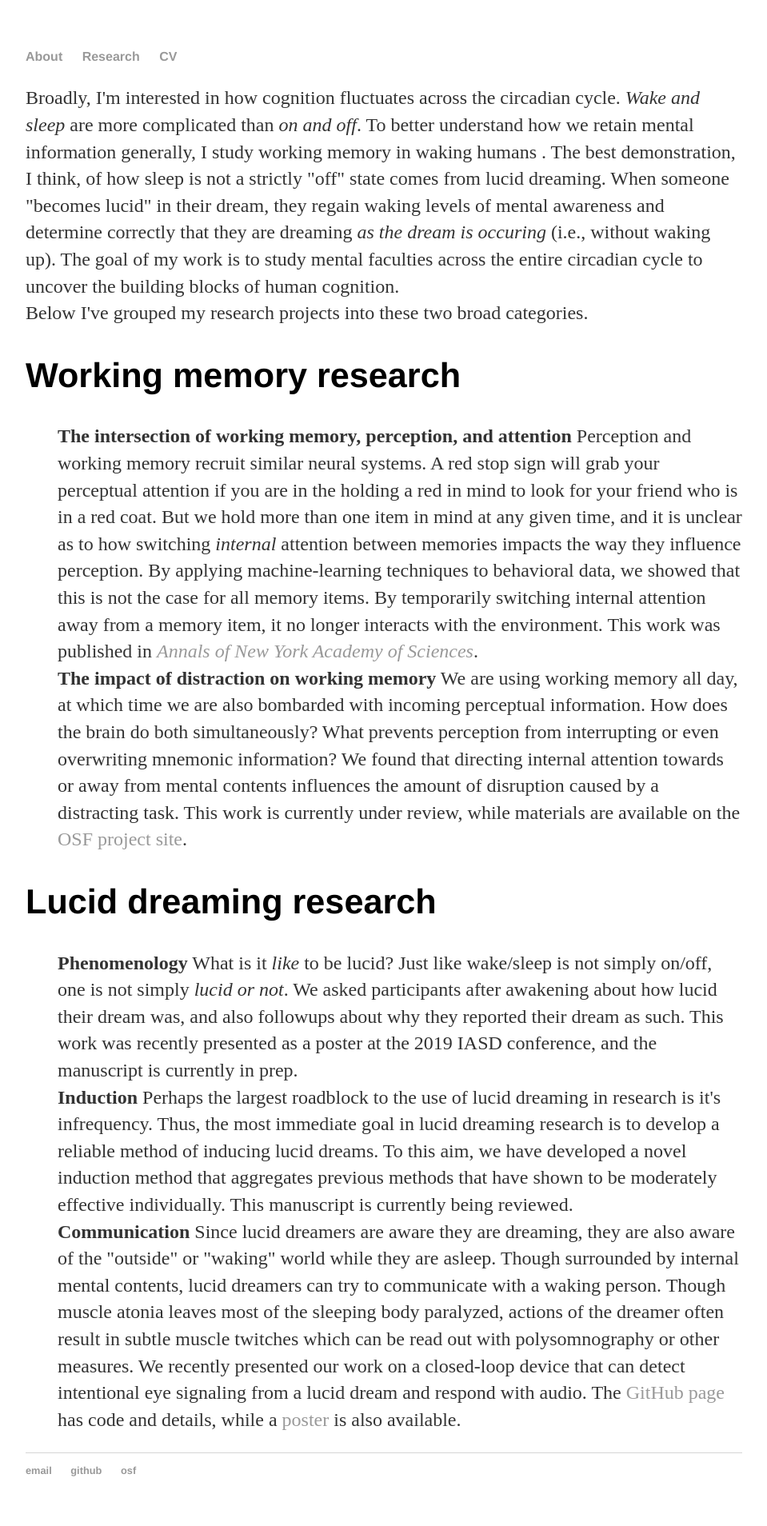
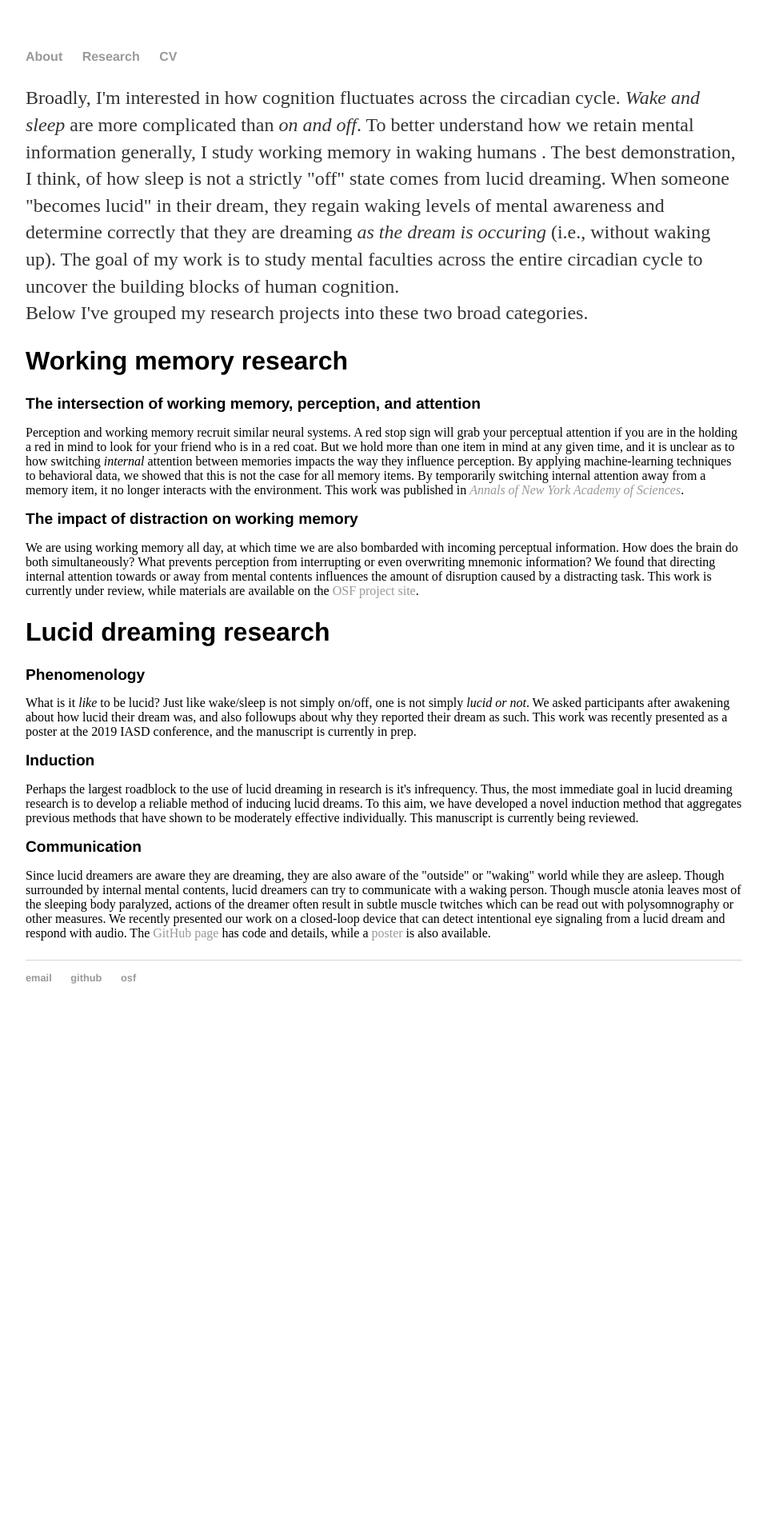
Before and after one commit to remrama/remrama.github.io, a Jekyll site: the page built from research/index.html, in a window 1280 px wide. Shown: the whole page at 80% size, without its empty margins (160-1119 px from the left). Built offline with Jekyll 4.4.1, drawn with Linux system fonts in a browser that asks for light colours; after the commit the page ends 1292 px from its top, so only the background shows below that.

Commit message:
research css

```diff
--- a/css/main.css
+++ b/css/main.css
@@ -16,8 +16,10 @@
 
 footer { border-top: 1px solid #d5d5d5; font-size: .8em; }
 
-/* For indented text */
-.tab { margin-left: 40px; }
+/* Research */
+.research h1 { font-size: 2em; }
+.research h2 { font-size: 1.2em; }
+.research .tab { margin-left: 40px; }
 
 /* Blog */
 /*ul.posts { margin: 20px auto 40px; font-size: 1.5em; }*/
--- a/research/index.html
+++ b/research/index.html
@@ -3,7 +3,7 @@
 title: Research of Remy
 ---
 
-<div>
+<div class="research">
 
     <p>
         Broadly, I'm interested in how cognition fluctuates across the circadian cycle. <em>Wake and sleep</em> are more complicated than <em>on and off</em>. To better understand how we retain mental information generally, I study working memory in waking humans . The best demonstration, I think, of how sleep is not a strictly "off" state comes from lucid dreaming. When someone "becomes lucid" in their dream, they regain waking levels of mental awareness and determine correctly that they are dreaming <em>as the dream is occuring</em> (i.e., without waking up). The goal of my work is to study mental faculties across the entire circadian cycle to uncover the building blocks of human cognition.
@@ -12,27 +12,27 @@
         Below I've grouped my research projects into these two broad categories.
     </p>
 
-    <h2>Working memory research</h2>
+    <h1>Working memory research</h1>
     <p class="tab">
-        <strong>The intersection of working memory, perception, and attention</strong>
+        <h2>The intersection of working memory, perception, and attention</h2>
         Perception and working memory recruit similar neural systems. A red stop sign will grab your perceptual attention if you are in the holding a red in mind to look for your friend who is in a red coat. But we hold more than one item in mind at any given time, and it is unclear as to how switching <em>internal</em> attention between memories impacts the way they influence perception. By applying machine-learning techniques to behavioral data, we showed that this is not the case for all memory items. By temporarily switching internal attention away from a memory item, it no longer interacts with the environment. This work was published in <a href="https://doi.org/10.1111/nyas.13647"><em>Annals of New York Academy of Sciences</em></a>.
         <br>
 
-        <strong>The impact of distraction on working memory</strong>
+        <h2>The impact of distraction on working memory</h2>
         We are using working memory all day, at which time we are also bombarded with incoming perceptual information. How does the brain do both simultaneously? What prevents perception from interrupting or even overwriting mnemonic information? We found that directing internal attention towards or away from mental contents influences the amount of disruption caused by a distracting task. This work is currently under review, while materials are available on the <a href="https://osf.io/xz3ap/">OSF project site</a>.
     </p>
 
-    <h2>Lucid dreaming research</h2>
+    <h1>Lucid dreaming research</h1>
     <p class="tab">
-        <strong>Phenomenology</strong>
+        <h2>Phenomenology</h2>
         What is it <em>like</em> to be lucid? Just like wake/sleep is not simply on/off, one is not simply <em>lucid or not</em>. We asked participants after awakening about how lucid their dream was, and also followups about why they reported their dream as such. This work was recently presented as a poster at the 2019 IASD conference, and the manuscript is currently in prep.
         <br>
 
-        <strong>Induction</strong>
+        <h2>Induction</h2>
         Perhaps the largest roadblock to the use of lucid dreaming in research is it's infrequency. Thus, the most immediate goal in lucid dreaming research is to develop a reliable method of inducing lucid dreams. To this aim, we have developed a novel induction method that aggregates previous methods that have shown to be moderately effective individually. This manuscript is currently being reviewed.
         <br>
 
-        <strong>Communication</strong>
+        <h2>Communication</h2>
         Since lucid dreamers are aware they are dreaming, they are also aware of the "outside" or "waking" world while they are asleep. Though surrounded by internal mental contents, lucid dreamers can try to communicate with a waking person. Though muscle atonia leaves most of the sleeping body paralyzed, actions of the dreamer often result in subtle muscle twitches which can be read out with polysomnography or other measures. We recently presented our work on a closed-loop device that can detect intentional eye signaling from a lucid dream and respond with audio. The <a href="https://github.com/remrama/flicker">GitHub page</a> has code and details, while a <a href="https://osf.io/vtbjn/">poster</a> is also available.
     </p>
 
```
